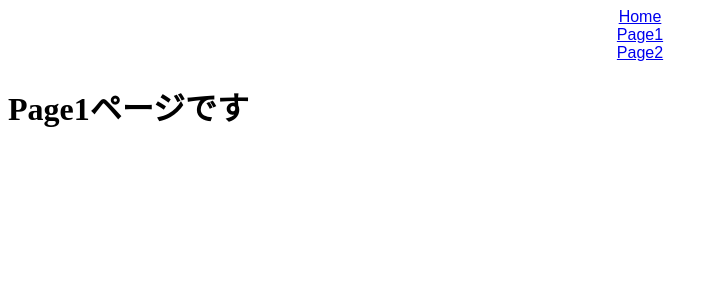
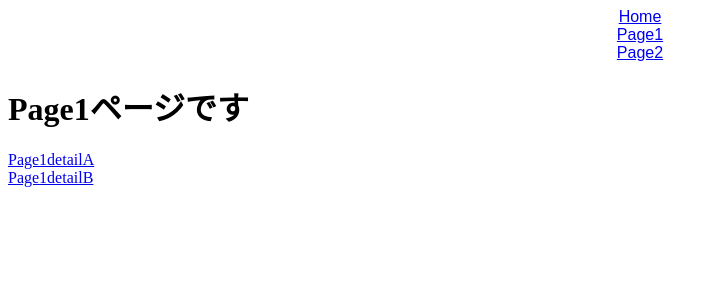
Before and after one commit to schwarzwald0906/react-rooter-dom, a React (Create React App) app: page /Page1 in a window 1280 px wide. Shown: the top 300 px of the page, without its empty margins (0-718 px from the left). Built offline with nearby package versions, Linux system fonts and the light colour scheme; the HTML template or start-up script is replaced by a standard one.

Commit message:
ネストされたページの遷移

```diff
--- a/package.json
+++ b/package.json
@@ -8,9 +8,9 @@
   ],
   "main": "src/index.js",
   "dependencies": {
-    "react": "17.0.1",
-    "react-dom": "17.0.1",
-    "react-router-dom": "5.2.0",
+    "react": "17.0.2",
+    "react-dom": "17.0.2",
+    "react-router-dom": "5.3.0",
     "react-scripts": "4.0.0"
   },
   "devDependencies": {
--- a/src/App.jsx
+++ b/src/App.jsx
@@ -2,6 +2,8 @@ import { BrowserRouter, Link, Switch, Route } from "react-router-dom";
 
 import { Home } from "./Home";
 import { Page1 } from "./Page1";
+import { Page1detailA } from "./Page1detailA";
+import { Page1detailB } from "./Page1detailB";
 import { Page2 } from "./Page2";
 import "./styles.css";
 
@@ -19,9 +21,22 @@ export default function App() {
         <Route exact path="/">
           <Home />
         </Route>
-        <Route path="/Page1">
-          <Page1 />
-        </Route>
+        <Route
+          path="/Page1"
+          render={({ match: { url } }) => (
+            <Switch>
+              <Route exact path={url}>
+                <Page1 />
+              </Route>
+              <Route path={`${url}/Page1detailA`}>
+                <Page1detailA />
+              </Route>
+              <Route path={`${url}/Page1detailB`}>
+                <Page1detailB />
+              </Route>
+            </Switch>
+          )}
+        />
         <Route path="/Page2">
           <Page2 />
         </Route>
--- a/src/Page1.jsx
+++ b/src/Page1.jsx
@@ -1,7 +1,12 @@
+import { Link } from "react-router-dom";
+
 export const Page1 = () => {
   return (
     <div>
       <h1>Page1ページです</h1>
+      <Link to="/Page1/Page1detailA">Page1detailA</Link>
+      <br />
+      <Link to="/Page1/Page1detailB">Page1detailB</Link>
     </div>
   );
 };
--- /dev/null
+++ b/src/Page1detailA.jsx
@@ -0,0 +1,7 @@
+export const Page1detailA = () => {
+  return (
+    <div>
+      <h1>Page1detailAページです</h1>
+    </div>
+  );
+};
--- /dev/null
+++ b/src/Page1detailB.jsx
@@ -0,0 +1,7 @@
+export const Page1detailB = () => {
+  return (
+    <div>
+      <h1>Page1detailBページです</h1>
+    </div>
+  );
+};
```
